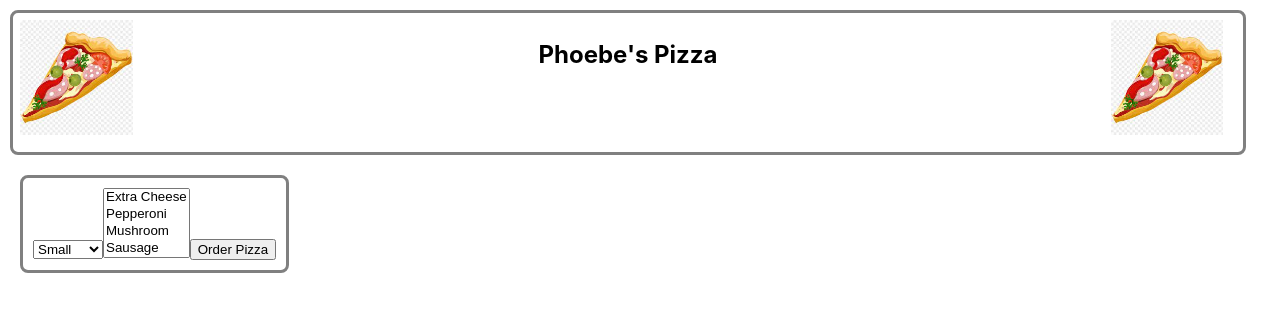
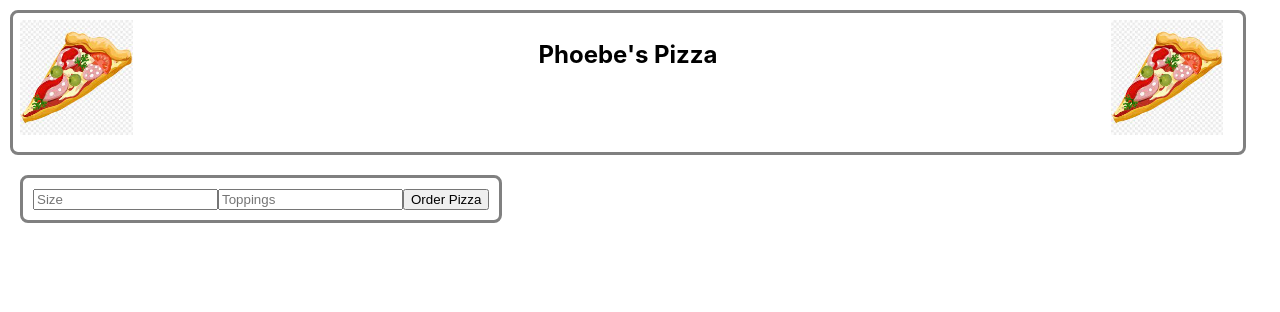
Before and after one commit to Nalundquist/phoebes-pizza, a React (Create React App) app: page / in a window 1280 px wide. Both pictures are taken after a click on the button "Add New Pizza". Shown: the top 312 px of the page. Built offline with nearby package versions, Linux system fonts and the light colour scheme.

Commit message:
convert size and toppings to strings, moving focus to MVP

```diff
--- a/src/components/FormTemplate.js
+++ b/src/components/FormTemplate.js
@@ -14,21 +14,14 @@ function FormTemplate(props){
 		<React.Fragment>
 			<div style={formStyle}>
 				<form onSubmit={props.formSubmissionHandler}>
-					<select name='size'>
-						<option value="small">Small</option>
-						<option value="medium">Medium</option>
-						<option value="large">Large</option>
-						<option value="huge">Huge</option>
-					</select>
-					<select name='toppings' multiple>
-						<option value="Extra Cheese">Extra Cheese</option>
-						<option value="Pepperoni">Pepperoni</option>
-						<option value="Mushroom">Mushroom</option>
-						<option value="Sausage">Sausage</option>
-						<option value="Tomato">Tomato</option>
-						<option value="Pineapple">Pineapple</option>
-						<option value="Gruyere">Gruyere</option>
-					</select>
+					<input
+						type="text"
+						name="size"
+						placeholder="Size"/>
+					<input
+						type="text"
+						name="toppings"
+						placeholder="Toppings"/>
 					<button type="submit">{props.submitButtonText}</button>
 				</form>
 			</div>
--- a/src/components/Pizza.js
+++ b/src/components/Pizza.js
@@ -1,6 +1,6 @@
 import React from "react";
 import PropTypes from "prop-types";
-import Topping from "./Topping";
+// import Topping from "./Topping";
 
 function Pizza(props){
 
@@ -15,19 +15,15 @@ function Pizza(props){
 		<React.Fragment>
 			<div style={pizzaStyle}>
 				<h4>{props.size}</h4>
-				<ul>
-					{props.toppings.map((topping) =>
-						<Topping thisTopping={topping} />
-					)}
-				</ul>
+				<p>{props.toppings}</p>
 			</div>
 		</React.Fragment>
 	)
 }
 
 Pizza.propTypes = {
-	size: PropTypes.string,
-	toppings: PropTypes.array
+	size: PropTypes.string.isRequired,
+	toppings: PropTypes.string.isRequired
 }
 
 export default Pizza;
--- a/src/components/Topping.js
+++ b/src/components/Topping.js
@@ -1,15 +1,17 @@
-import React from "react";
-import PropTypes from "prop-types";
+// import React from "react";
+// import PropTypes from "prop-types";
 
-function Toppings(props){
+// function Topping(props){
 
-	return(
-		<li>{props.thisTopping}</li>
-	)
-}
+// 	return(
+// 		<React.Fragment>
+// 			<p>{props.topping}</p>
+// 		</React.Fragment>
+// 	);
+// }
 
-Toppings.propTypes = {
-	topping: PropTypes.string
-}
+// Topping.propTypes = {
+// 	topping: PropTypes.string
+// }
 
-export default Toppings;
+// export default Topping;
```
